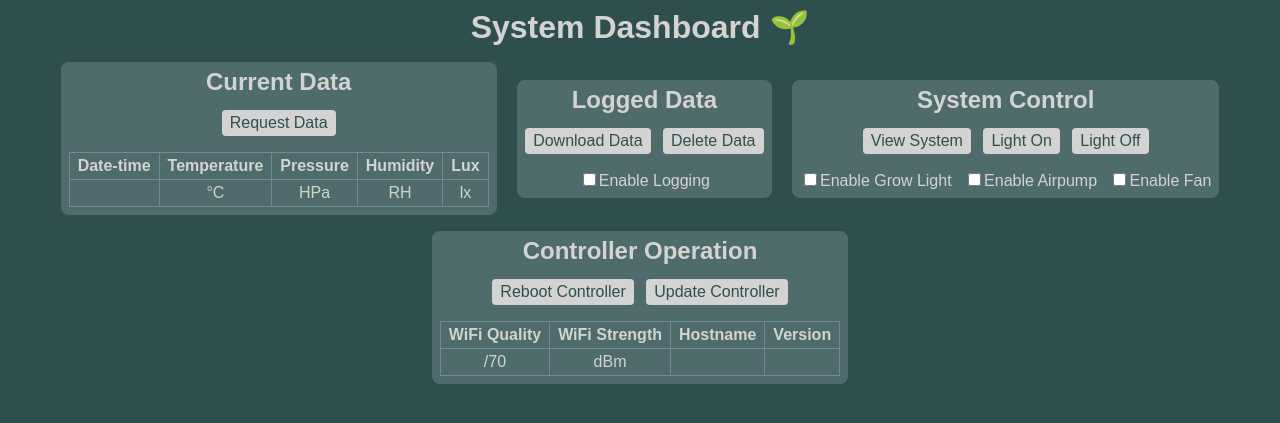
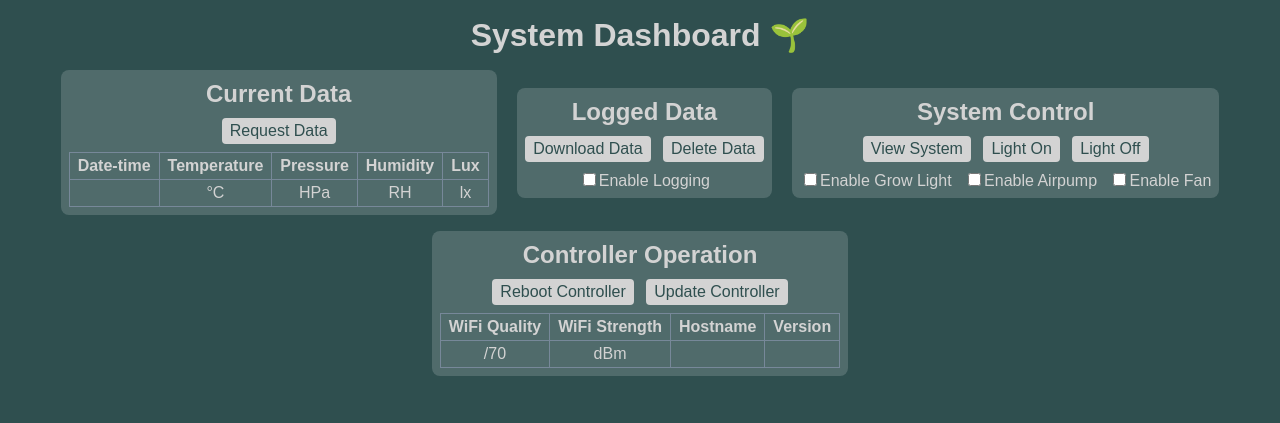
Before and after one commit to tomfairhall/controller, a Flask app: template templates/index.html in a window 1280 px wide. Shown: the top 423 px of the page. Run offline with Flask 3, Linux system fonts and the light colour scheme; the template is opened without the code that fills it, so the values that code supplies are empty.

Commit message:
style changes

```diff
--- a/static/style.css
+++ b/static/style.css
@@ -6,6 +6,7 @@ body {
     margin: 0;
     background-color: darkslategrey;
     color: lightgrey;
+    padding: .5em
 }
 
 h1 {
@@ -16,12 +17,9 @@ h1 {
     border-radius: .5em;
     display: inline-grid;
     vertical-align: middle;
+    padding: .25em;
     margin: .5em;
     background-color: rgba(255, 255, 255, 0.16);
-}
-
-.internal {
-    margin: .25em;
 }
 
 h2 {
--- a/templates/index.html
+++ b/templates/index.html
@@ -22,7 +22,6 @@
             <div class="internal">
                 <button onclick="window.location.href='request_data'" title="read data from sensors">Request Data</button>
             </div>
-            <div class="internal">
             <table>
                 <tr>
                     <th>Date-time</th>
@@ -39,7 +38,6 @@
                     <td id="lux">{{ lux }}lx</td>
                 </tr>
         </table>
-            </div>
         </div>
 
         <!-- Logged Data -->
@@ -76,7 +74,6 @@
                 <button onclick="window.location.href='reboot_controller'" title="reboot controller in 1 minute">Reboot Controller</button>
                 <button onclick="window.location.href='update_controller'" title="update controller (after reboot)">Update Controller</button>
             </div>
-            <div class="internal">
             <table>
                 <tr>
                     <th>WiFi Quality</th>
@@ -92,7 +89,6 @@
                 </tr>
             </table>
         </div>
-        </div>
 
     </div>
 </body>
```
Lines whose indentation alone changed are shown as unchanged.
